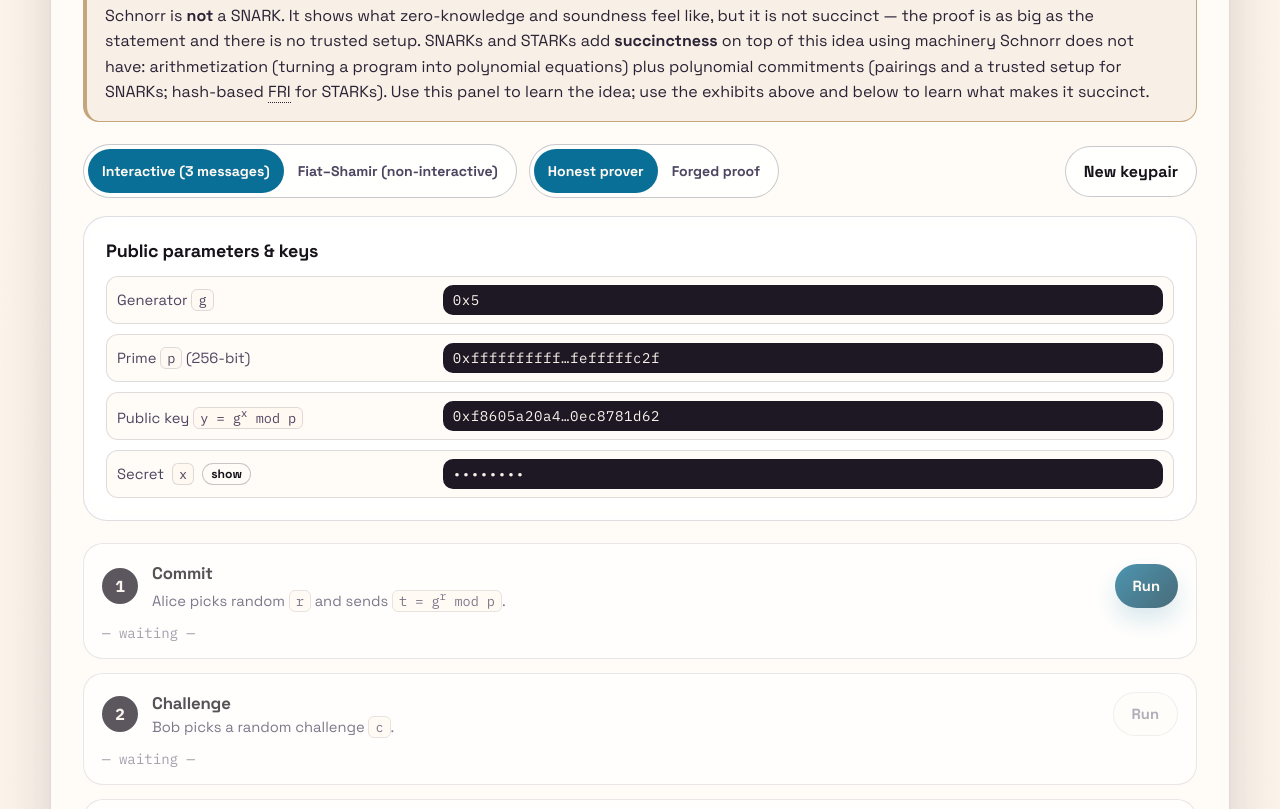
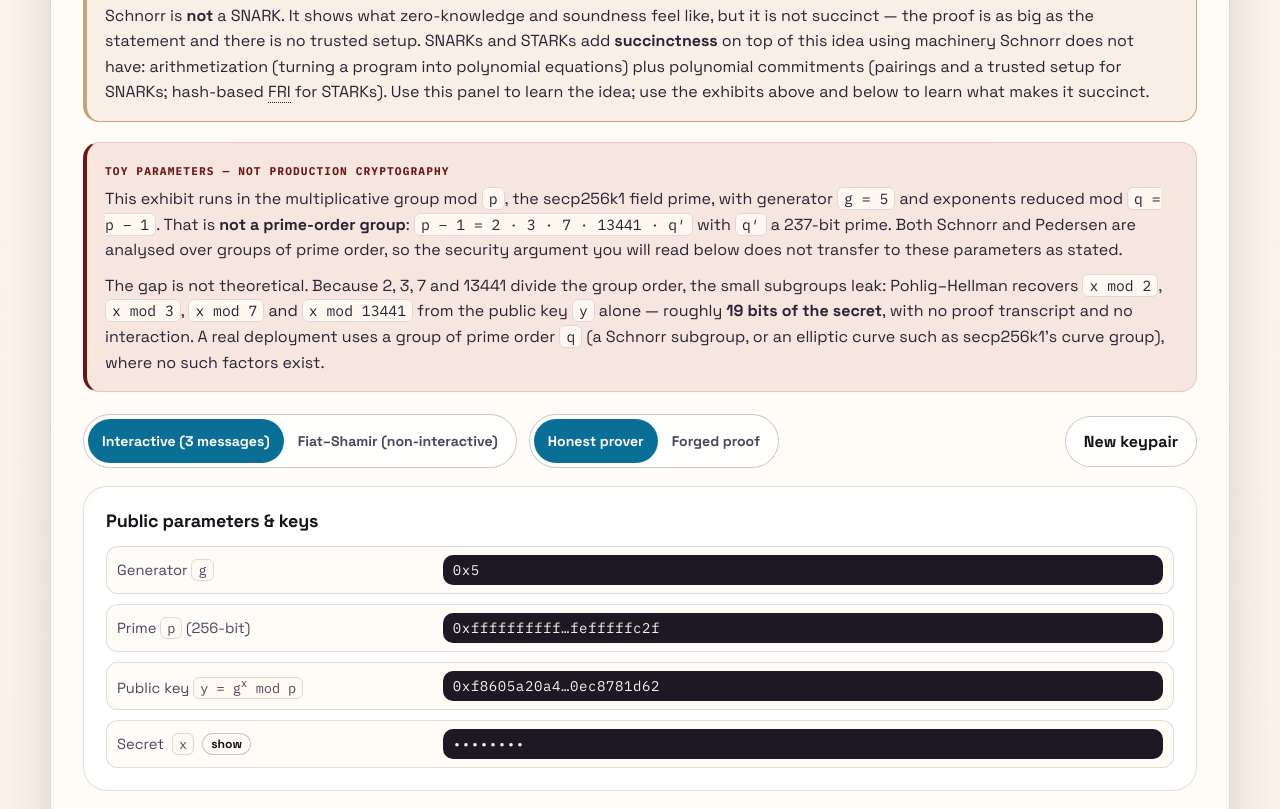
Before and after one commit to systemslibrarian/crypto-lab-zk-arena, a website built with Vite: page index.html in a window 1280 px wide. Shown: the part 3371-4180 px from the top of the page. Built offline with nearby package versions, Linux system fonts and the light colour scheme.

Commit message:
Disclose the toy parameters on the page; fix two overstated claims
Both live exhibits run in <5> mod p with exponents taken mod p-1, where p
is the secp256k1 FIELD prime. That group is not prime-order: p-1 factors
as 2 * 3 * 7 * 13441 * q'. Schnorr and Pedersen are analysed over
prime-order groups, so the argument the panels present does not transfer
to the parameters the panels actually run. The only disclosure of this
was a "do not use for production" comment in schnorr.ts and
trustedsetup.ts, which no learner sees.

Add a toy-parameter note to the rendered UI of both exhibits, naming the
composite order specifically. It also states the consequence, which is
checkable rather than abstract: because 2, 3, 7 and 13441 divide the
order, Pohlig-Hellman recovers x mod each of them from the public key
alone, about 19 bits of the secret, before any proof is run. Verified by
computing the factorisation and running the recovery over 200 random
keypairs.

Qualify the zero-knowledge claim. The simulator shown picks c itself, so
it establishes honest-verifier zero knowledge; "leaks zero bits about x"
was unqualified and does not hold against a verifier who picks c
adaptively after seeing t. Say which one the exhibit demonstrates, and
note that ZK is a claim about the transcript, not about the public key,
which in this group leaks on its own.

Correct Plonky2's family label. Its own README calls it "a SNARK
implementation based on techniques from PLONK and FRI" - PLONK
arithmetization, FRI commitments. type: 'STARK' asserted the shorthand as
fact; it is a SNARK that happens to be transparent. Fixed in both the
systems table and the timeline entry.

```diff
--- a/src/data.ts
+++ b/src/data.ts
@@ -94,7 +94,12 @@ export const SYSTEMS: ZkSystem[] = [
 	{ name: 'PLONK', type: 'SNARK', setup: 'universal trusted setup', pq: 'no', note: 'One universal setup reusable across circuits; slightly larger proofs than Groth16.' },
 	{ name: 'Halo2', type: 'SNARK', setup: 'no trusted setup (IPA)', pq: 'no', note: 'Recursive-friendly SNARK avoiding a trusted setup via inner-product arguments; still pairing/EC-based.' },
 	{ name: 'FRI-based STARK', type: 'STARK', setup: 'transparent (none)', pq: 'plausible', note: 'Hash-based proofs via FRI; transparent and plausibly post-quantum, at the cost of larger proofs.' },
-	{ name: 'Plonky2', type: 'STARK', setup: 'transparent (none)', pq: 'plausible', note: 'STARK-style with a small recursive SNARK wrapper for fast verification; very fast prover.' },
+	// Plonky2's own README calls it "a SNARK implementation based on techniques
+	// from PLONK and FRI": PLONK-style arithmetization, FRI as the polynomial
+	// commitment scheme. "STARK-style" is common shorthand for the FRI half, but
+	// the family label is SNARK. It is transparent and plausibly post-quantum
+	// because FRI is hash-based, not because it is a STARK.
+	{ name: 'Plonky2', type: 'SNARK', setup: 'transparent (none)', pq: 'plausible', note: 'PLONK-style arithmetization with hash-based FRI commitments — a SNARK that still needs no trusted setup; recursion-friendly and very fast to prove.' },
 ];
 
 // --- use-case recommender --------------------------------------------------
@@ -199,9 +204,9 @@ export const MILESTONES: Milestone[] = [
 	},
 	{
 		year: 2022,
-		family: 'STARK',
+		family: 'SNARK',
 		title: 'Plonky2',
-		note: 'Recursive STARK with a SNARK wrapper from Polygon Zero. Millisecond verification of complex statements; a high-water mark for prover throughput.',
+		note: 'Polygon Zero’s recursive SNARK built from PLONK arithmetization over FRI — transparent like a STARK, but a SNARK by construction. Millisecond verification of complex statements; a high-water mark for prover throughput.',
 	},
 ];
 
--- a/src/extra.css
+++ b/src/extra.css
@@ -605,6 +605,25 @@
   border-radius: 6px;
   font-size: 0.92em;
   border: 1px solid var(--line);
+}
+
+/* ---------- Toy-parameter disclosure ----------
+   The group these exhibits run in is not the group the textbook analysis
+   assumes. That belongs on the page, not only in a source comment, so it gets
+   the warning palette rather than the neutral bridge-note palette. */
+.proto-bridge--toy {
+  border-color: var(--warning-border);
+  border-left-color: var(--warning-fg);
+  background: var(--warning-bg);
+}
+
+.proto-bridge--toy .proto-bridge__tag,
+[data-theme="dark"] .proto-bridge--toy .proto-bridge__tag {
+  color: var(--warning-fg);
+}
+
+.proto-bridge--toy p + p {
+  margin-top: 10px;
 }
 
 /* ---------- first-use glossary popovers ---------- */
@@ -1296,6 +1315,14 @@ kbd {
   gap: 6px;
 }
 
+/* Scope-of-the-claim caveats: what the simulator argument does and does not
+   cover. Set apart so they read as part of the result, not as an aside. */
+.proto-sim-caveat {
+  border-left: 3px solid color-mix(in oklab, var(--accent-3) 60%, var(--line-strong));
+  padding-left: 12px;
+  color: var(--ink);
+}
+
 .proto-why-zk code {
   font-family: var(--mono);
   background: var(--input-bg);
--- a/src/ui.ts
+++ b/src/ui.ts
@@ -475,6 +475,44 @@ function renderProofVisualizer(): HTMLElement {
 }
 
 // --- live Schnorr ZK protocol ----------------------------------------------
+/**
+ * The disclosure that belongs on the page, not only in a source comment.
+ *
+ * Both live exhibits run in ⟨g⟩ with g = 5 and exponents taken mod Q = P − 1,
+ * where P is the secp256k1 field prime. g = 5 is a primitive root mod P, so the
+ * group really does have order P − 1 — but P − 1 = 2 · 3 · 7 · 13441 · q (q a
+ * 237-bit prime) is COMPOSITE. Schnorr's and Pedersen's textbook analyses assume
+ * a prime-order group, and that assumption simply does not hold here.
+ *
+ * The consequence is concrete and checkable: because the small factors 2, 3, 7
+ * and 13441 divide the group order, Pohlig–Hellman recovers x mod each of them
+ * from the public key y = g^x alone — about 19 bits of the secret, before any
+ * proof is run. The numbers quoted below were computed from these parameters.
+ */
+function toyParamsNote(): string {
+	return `
+    <div class="proto-bridge proto-bridge--toy" role="note">
+      <span class="proto-bridge__tag">Toy parameters — not production cryptography</span>
+      <p>
+        This exhibit runs in the multiplicative group mod <code>p</code>, the secp256k1 <em>field</em>
+        prime, with generator <code>g = 5</code> and exponents reduced mod <code>q = p − 1</code>.
+        That is <strong>not a prime-order group</strong>:
+        <code>p − 1 = 2 · 3 · 7 · 13441 · q′</code> with <code>q′</code> a 237-bit prime. Both Schnorr
+        and Pedersen are analysed over groups of <em>prime</em> order, so the security argument you
+        will read below does not transfer to these parameters as stated.
+      </p>
+      <p>
+        The gap is not theoretical. Because 2, 3, 7 and 13441 divide the group order, the small
+        subgroups leak: Pohlig–Hellman recovers <code>x mod 2</code>, <code>x mod 3</code>,
+        <code>x mod 7</code> and <code>x mod 13441</code> from the public key <code>y</code> alone —
+        roughly <strong>19 bits of the secret</strong>, with no proof transcript and no interaction.
+        A real deployment uses a group of prime order <code>q</code> (a Schnorr subgroup, or an
+        elliptic curve such as secp256k1's <em>curve</em> group), where no such factors exist.
+      </p>
+    </div>
+  `;
+}
+
 function renderProtocol(): HTMLElement {
 	const section = el('section', 'lab-section');
 	section.id = 'protocol';
@@ -517,6 +555,8 @@ function renderProtocol(): HTMLElement {
         <em>idea</em>; use the exhibits above and below to learn what makes it <em>succinct</em>.
       </p>
     </div>
+
+    ${toyParamsNote()}
 
     <div class="proto-mode-row" role="group" aria-label="Protocol controls">
       <div class="proto-toggle" role="radiogroup" aria-label="Mode">
@@ -612,7 +652,20 @@ function renderProtocol(): HTMLElement {
         <li>Output <code>(t, c, s)</code>. By construction <code>g<sup>s</sup> = t · y<sup>c</sup></code>, so verification accepts.</li>
       </ol>
       <p>
-        Bob's view of an honest run is statistically identical to this simulator's output — so anything he could compute from the real transcript he could already compute on his own. The protocol leaks zero bits about <code>x</code>.
+        Bob's view of an honest run is statistically identical to this simulator's output — so anything he could compute from the real transcript he could already compute on his own.
+      </p>
+      <p class="proto-sim-caveat">
+        <strong>Say that precisely.</strong> The simulator above picks <code>c</code> itself, so what it establishes is
+        <em>honest-verifier</em> zero knowledge: the transcript leaks nothing <em>to a verifier who draws <code>c</code> at
+        random, as the protocol says to</em>. It does not cover a <em>malicious</em> verifier who chooses <code>c</code>
+        adaptively after seeing <code>t</code> — that needs a stronger argument (rewinding, or a coin-flipping /
+        commit-to-<code>c</code> step), which this exhibit does not show. Fiat–Shamir sidesteps the issue by deriving
+        <code>c</code> from a hash of <code>t</code>, leaving no verifier to misbehave.
+      </p>
+      <p class="proto-sim-caveat">
+        And zero knowledge is a statement about the <em>transcript</em>, not about the public key. In this exhibit's
+        composite-order group the key itself already gives up about 19 bits of <code>x</code> — see the toy-parameter
+        note at the top of the panel.
       </p>
       <p>
         The reason it's still sound is the order: when <code>t</code> is committed <em>first</em>, the simulator's trick stops working. The real prover has to know <code>x</code> to produce a valid <code>s</code> for <em>any</em> challenge Bob then sends.
@@ -874,6 +927,8 @@ function renderTrustedSetup(): HTMLElement {
       </div>
     </div>
 
+    ${toyParamsNote()}
+
     <div class="proto-mode-row" role="group" aria-label="Ceremony controls">
       <div class="proto-toggle" role="radiogroup" aria-label="Toxic waste">
         <button class="proto-toggle__btn is-active" type="button" role="radio" aria-checked="true" data-waste="destroy">Destroy τ (honest)</button>
```
Also changed, not shown: src/schnorr.ts (+15 -7 lines), README.md.
